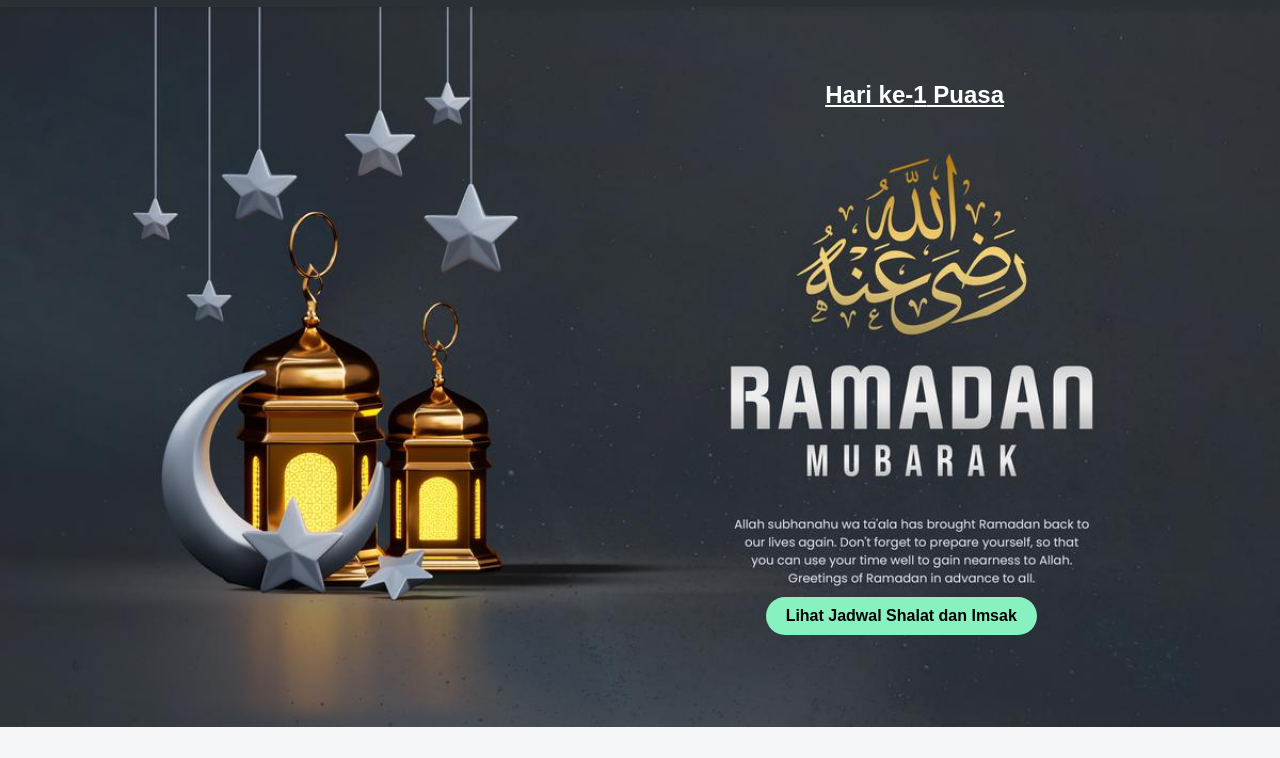
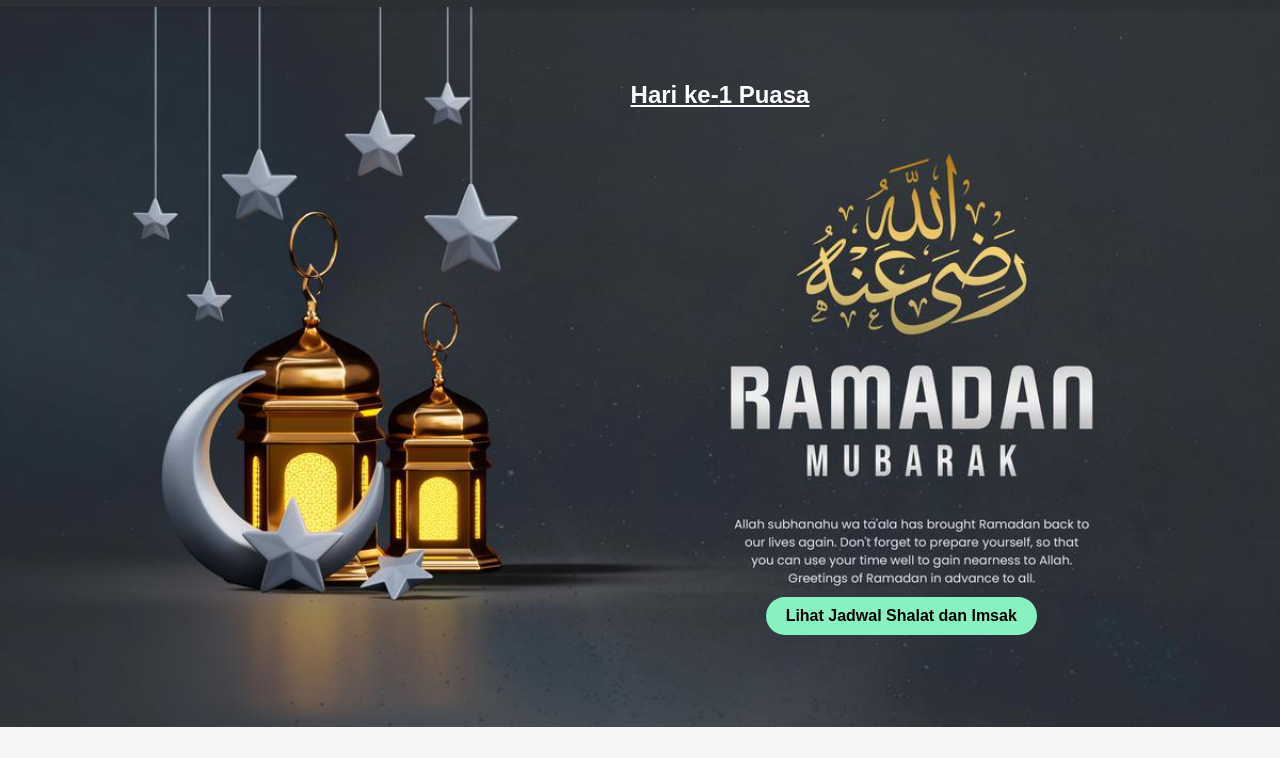
Before and after one commit to Azhar4409/Spesial-Project, a plain HTML site: page index.html in a window 1280 px wide. Shown: the part 42-800 px from the top of the page. Drawn offline with Linux system fonts and the light colour scheme; no server answers.

Commit message:
Update style.css

```diff
--- a/style.css
+++ b/style.css
@@ -85,7 +85,8 @@
   text-decoration: underline;
   position: absolute;
   top: 4rem;
-  right: 16rem;
+  right: 4rem;
+  left: 14rem;
   background-color: transparent;
   color: white;
   padding: 10px 20px;
@@ -171,7 +172,6 @@
         right: 13px;
         bottom: 10px;
         font-size: 8px;
-        padding: 6px 12px;
     }
 
     .fasting-countdown {
```
